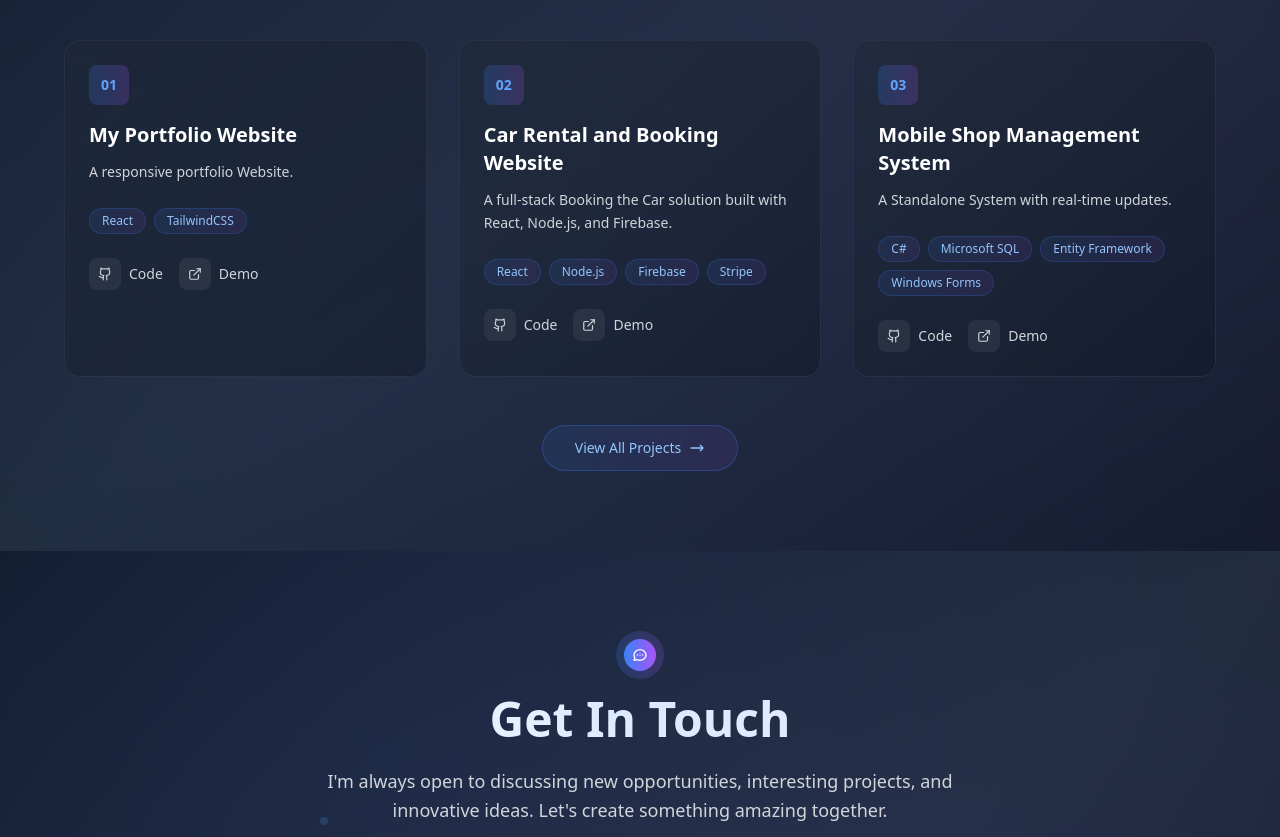
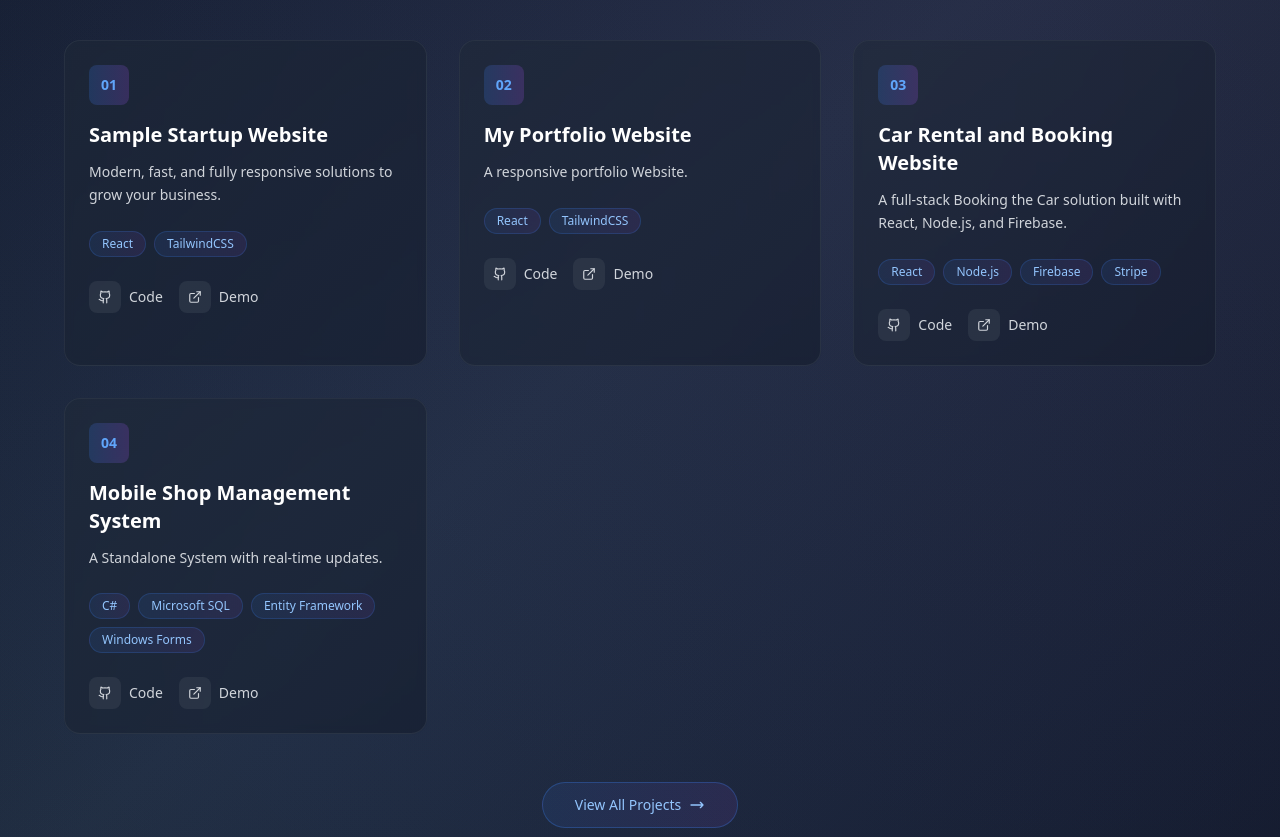
Before and after one commit to risni-mohamed/myportfolio, a React (Vite) app: page / in a window 1280 px wide. Shown: the part 3400-4237 px from the top of the page. Built offline with nearby package versions, Linux system fonts and the light colour scheme.

Commit message:
Add a featured Project in App.jsx

```diff
--- a/src/App.jsx
+++ b/src/App.jsx
@@ -7,6 +7,13 @@ function App() {
   const [isMenuOpen, setIsMenuOpen] = useState(false);
 
   const projects = [
+    {
+      title: "Sample Startup Website",
+      description: "Modern, fast, and fully responsive solutions to grow your business.",
+      tech: ["React", "TailwindCSS"],
+      github: "https://github.com/risni-mohamed/startup-website",
+      demo: "https://startup-website-risni.vercel.app/"
+    },
     {
       title: "My Portfolio Website",
       description: "A responsive portfolio Website.",
```
